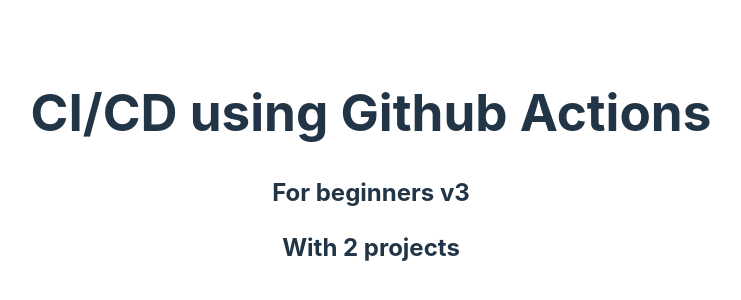
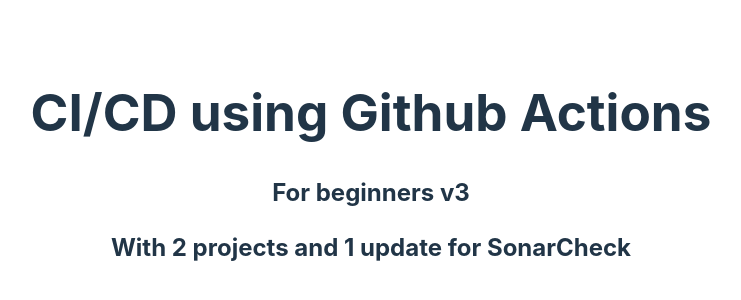
Before and after one commit to SonofDarkAhmet/react-cicd-demo, a React (Vite) app: page / in a window 1280 px wide. Shown: the part 232-532 px from the top of the page, without its empty margins (269-1010 px from the left). Built offline with nearby package versions, Linux system fonts and the light colour scheme.

Commit message:
Test for Sonar Cloud

```diff
--- a/src/App.jsx
+++ b/src/App.jsx
@@ -6,7 +6,7 @@
     <>
       <h1>CI/CD using Github Actions</h1>
       <h2>For beginners v3</h2>
-      <h2>With 2 projects</h2>
+      <h2>With 2 projects and 1 update for SonarCheck</h2>
     </>
   );
 }
```
